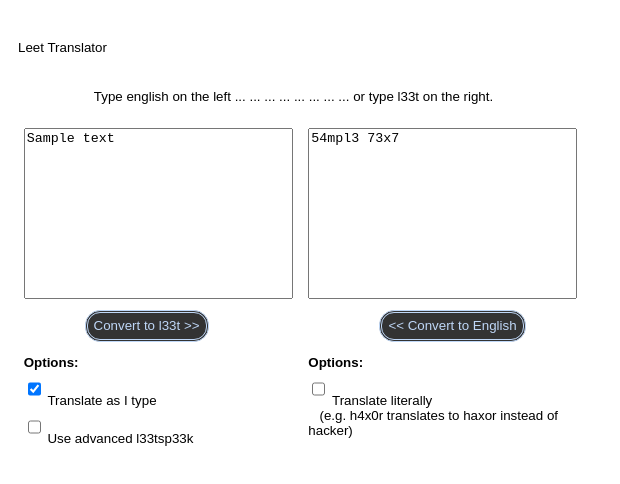
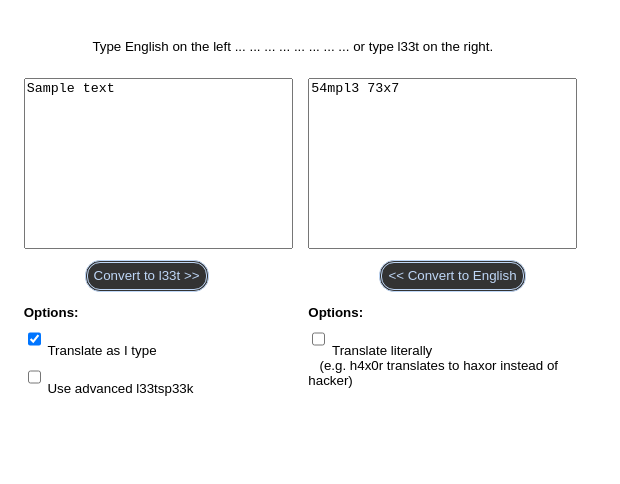
Before and after one commit to the0cp/leet-translator, an Electron app: page index.html in a window 620 px wide. Shown: the top 484 px of the page. Drawn offline with Linux system fonts and the light colour scheme.

Commit message:
Add files via upload

```diff
--- a/index.html
+++ b/index.html
@@ -1,6 +1,7 @@
 <!DOCTYPE html PUBLIC "-//W3C//DTD HTML 4.01 Transitional//EN" "http://www.w3c.org/TR/1999/REC-html401-19991224/loose.dtd">
 
-<html><head><meta http-equiv="Content-Type" content="text/html; charset=windows-1252"><title>L33t Translator</title>
+<html><head><meta http-equiv="Content-Type" content="text/html; charset=windows-1252">
+<title>L33t Translator</title>
 
 <style type="text/css">
 
@@ -69,14 +70,7 @@ A:hover {
         <tr valign="top">
           <td width="10">&nbsp;</td>
           <td align="left" width="673" colspan="2" height="56"><br>
-            <table width:="" 650px;="" background-repeat:="" no-repeat"="" cellspacing="0" cellpadding="0" border="0">
-              <tbody>
-              <tr>
-                <td height="40" valign="bottom" class="STYLE1">Leet
-                  Translator </td>
-              </tr>
-              <tr>
-                <td height="10" class="STYLE1"></td></tr></tbody></table>
+            <table width:="" 650px;="" background-repeat:="" no-repeat"="" cellspacing="0" cellpadding="0" border="0"></table>
             <span class="STYLE1">
             <script src="./leet_files/leet.js" type="text/javascript"></script>
 
@@ -99,8 +93,7 @@ A:hover {
                     <tr valign="top" align="left">
                       <td colspan="2"></td>
                       <td width="269" colspan="4">
-                        <p align="right"><span class="STYLE1">Type
-                        english on the left ... ... ... ... ...</span></p></td></tr>
+                        <p align="right"><span class="STYLE1">Type English on the left ... ... ... ... ...</span></p></td></tr>
                     <tr valign="top" align="left">
                       <td colspan="6" height="10"></td></tr>
                     <tr valign="top" align="left">
```
Also changed, not shown: main.js (+10 -21 lines).
